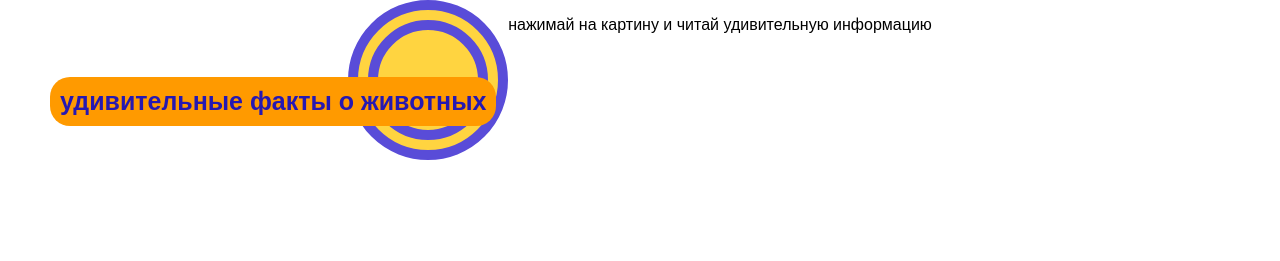
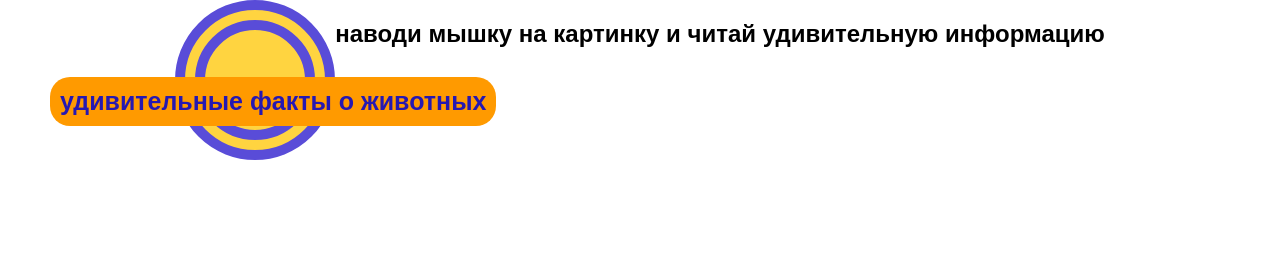
Before and after one commit to Pupil-2025/daniil_fin_2025, a plain HTML site: page index.html in a window 1280 px wide. Shown: the top 261 px of the page. Drawn offline with Linux system fonts and the light colour scheme.

Commit message:
Update index.html

```diff
--- a/index.html
+++ b/index.html
@@ -6,7 +6,7 @@
 <body>
     <div class="circle"></div>
             <h1>удивительные факты о животных</h1>
-            <p> нажимай на картину и читай удивительную информацию</p>
+            <h2> наводи мышку на картинку и читай удивительную информацию</h2>
     <div class="gallery">
         <div class="wrapper">
             <img src="https://encrypted-tbn0.gstatic.com/images?q=tbn:ANd9GcQB_95Qa1-brJsHrQdijHrI4cZc4gS4G_HSdw&s" alt="Животное 1" width="200">
```
